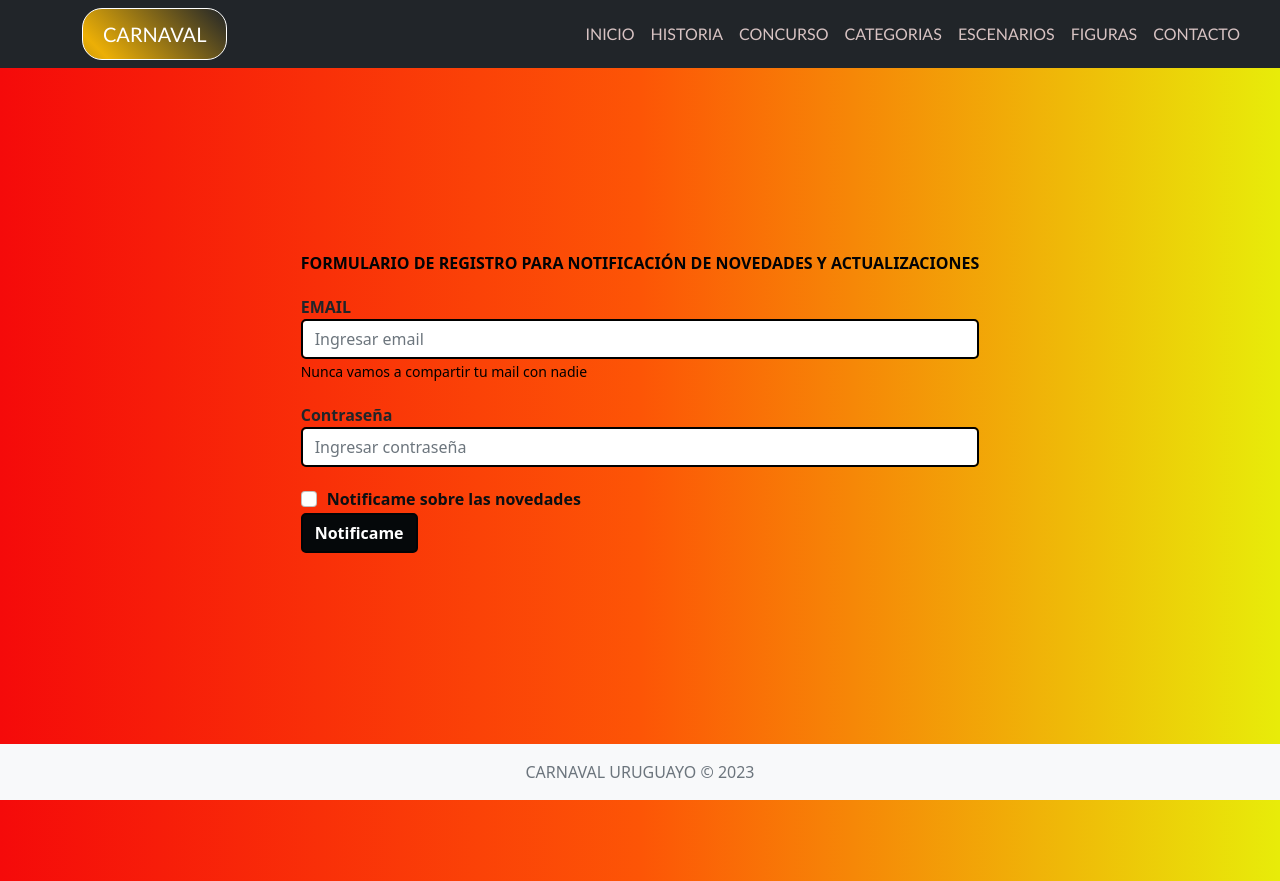
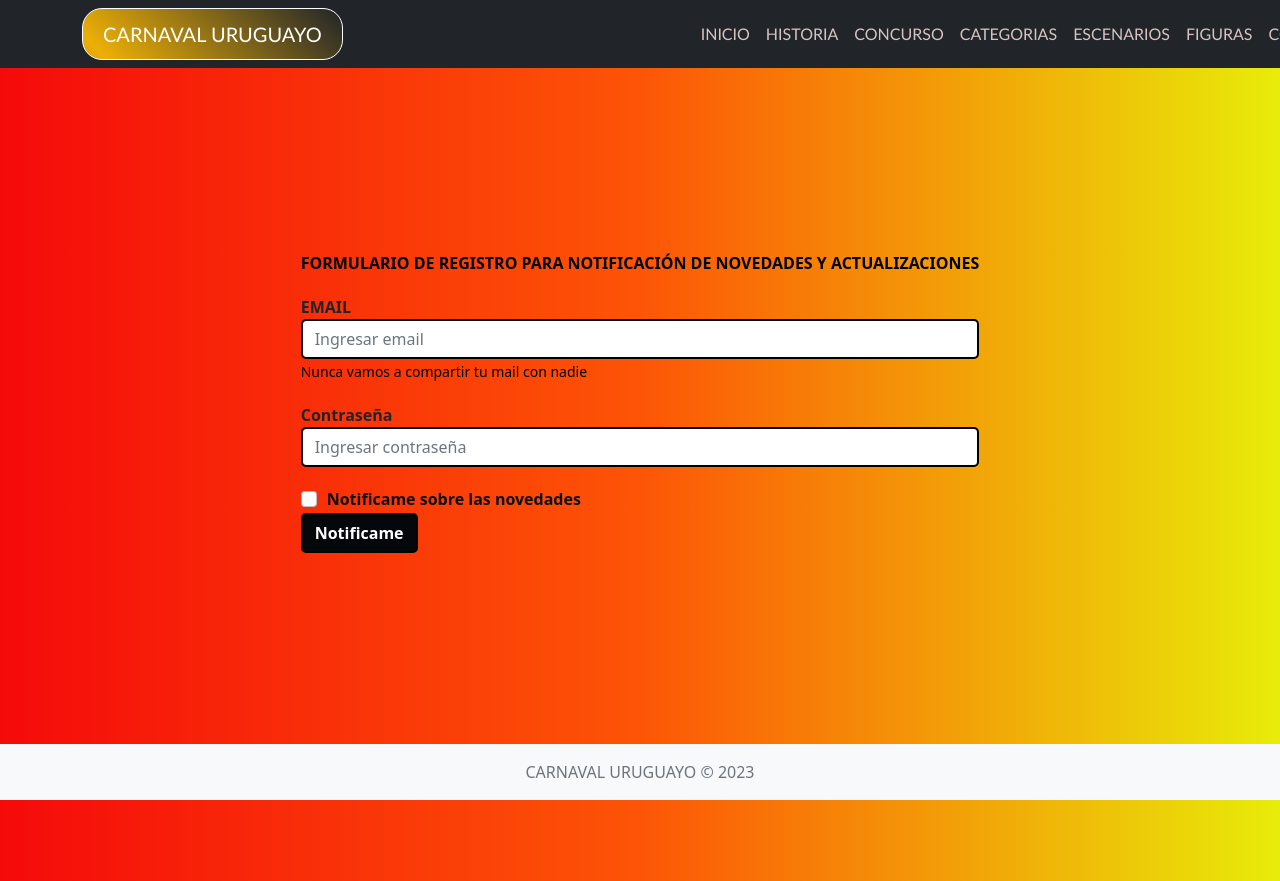
Before and after one commit to ElMorso/Carnaval-Uruguayo, a plain HTML site: page pages/contacto.html in a window 1280 px wide. Drawn offline with Linux system fonts and the light colour scheme.

Commit message:
Update contacto.html

```diff
--- a/pages/contacto.html
+++ b/pages/contacto.html
@@ -24,7 +24,7 @@
 
         <nav class="navbar navbar-expand-lg navbar-dark bg-dark fixed-top">
             <div class="container">
-            <a class="navbar-brand" href="http://127.0.0.1:5500/index.html#">CARNAVAL</a>
+            <a class="navbar-brand" href="http://127.0.0.1:5500/index.html#">CARNAVAL URUGUAYO</a>
             <button class="navbar-toggler" type="button" data-bs-toggle="collapse" data-bs-target="#navbarSupportedContent" aria-controls="navbarSupportedContent" aria-expanded="false" aria-label="Toggle navigation">
                 <span class="navbar-toggler-icon"></span>
             </button>
```
